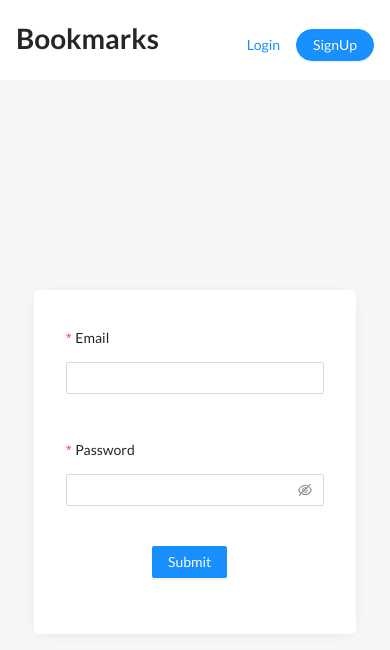
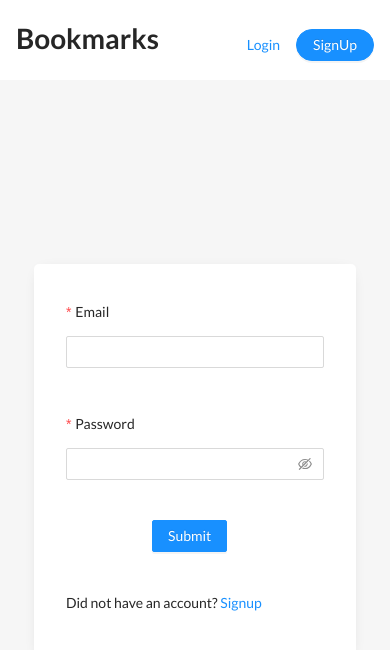
Before and after one commit to rockingrohit9639/bookmarks-api-nestjs, a React (Create React App) app in the folder client/: page / in a window 390 px wide. Shown: the top 650 px of the page. Built offline with nearby package versions, Linux system fonts and the light colour scheme.

Commit message:
updated Login page

```diff
--- a/client/src/Pages/Login/Login.css
+++ b/client/src/Pages/Login/Login.css
@@ -1,8 +1,4 @@
-.login {
-  min-height: calc(100vh - 5rem);
-}
-
-.login__form {
+.form {
   width: 50%;
   padding: 2rem;
   border-radius: 5px;
@@ -10,7 +6,7 @@
 }
 
 @media only screen and (max-width: 600px) {
-  .login__form {
+  .form {
     width: 90%;
   }
 }
--- a/client/src/Pages/Login/Login.tsx
+++ b/client/src/Pages/Login/Login.tsx
@@ -1,10 +1,11 @@
 import { Button, Form, Input } from 'antd';
 import React from 'react';
+import { Link } from 'react-router-dom';
 import './Login.css';
 
 const Login = () => {
   return (
-    <div className="login container flex align-items-center justify-content-center">
+    <div className="login container min-height-100 flex align-items-center justify-content-center">
       <Form
         name="basic"
         labelCol={{ span: 8 }}
@@ -13,7 +14,7 @@ const Login = () => {
         // onFinish={onFinish}
         // onFinishFailed={onFinishFailed}
         autoComplete="off"
-        className="login__form bg-white flex  justify-content-center flex-column"
+        className="form bg-white flex  justify-content-center flex-column"
       >
         <Form.Item
           label="Email"
@@ -36,6 +37,10 @@ const Login = () => {
             Submit
           </Button>
         </Form.Item>
+
+        <p>
+          Did not have an account? <Link to={'/singup'}>Signup</Link>
+        </p>
       </Form>
     </div>
   );
--- a/client/src/index.css
+++ b/client/src/index.css
@@ -50,6 +50,10 @@ body {
   background: #fff;
 }
 
+.min-height-100 {
+  min-height: calc(100vh - 5rem);
+}
+
 .container {
   padding-inline: 1rem;
   margin-inline: auto;
```
